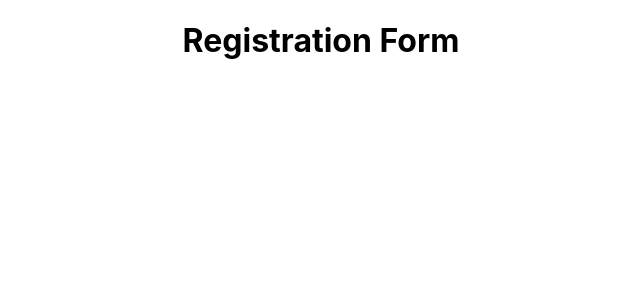
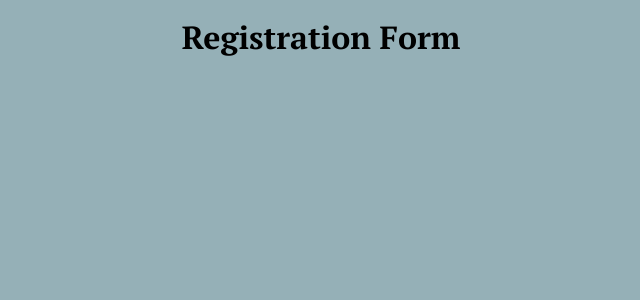
Before and after one commit to TBM85/demo-registration-form, a React (Create React App) app: page / in a window 1280 px wide. Shown: the top 300 px of the page, without its empty margins (319-959 px from the left). Built offline with nearby package versions, Linux system fonts and the light colour scheme.

Commit message:
Include color and font

```diff
--- a/src/index.scss
+++ b/src/index.scss
@@ -1,5 +1,28 @@
+// COLORS
+$blue-color: #00A1BA;
+$black-color: #324A51;
+$gray-color: #95B0B7;
+
+// FONT
+@import url('https://fonts.googleapis.com/css2?family=PT+Serif:wght@400;700&display=swap');
+
+*,
+*::before,
+*::after {
+  margin: 0;
+  padding: 0;
+  box-sizing: border-box;
+  font-family: 'PT Serif', serif !important;
+}
+
+html {
+  min-height: 100vh;
+  background-color: $gray-color;
+}
+
 body {
   margin: 0;
+  padding: 1em;
   font-family: -apple-system, BlinkMacSystemFont, 'Segoe UI', 'Roboto', 'Oxygen',
     'Ubuntu', 'Cantarell', 'Fira Sans', 'Droid Sans', 'Helvetica Neue',
     sans-serif;
```
